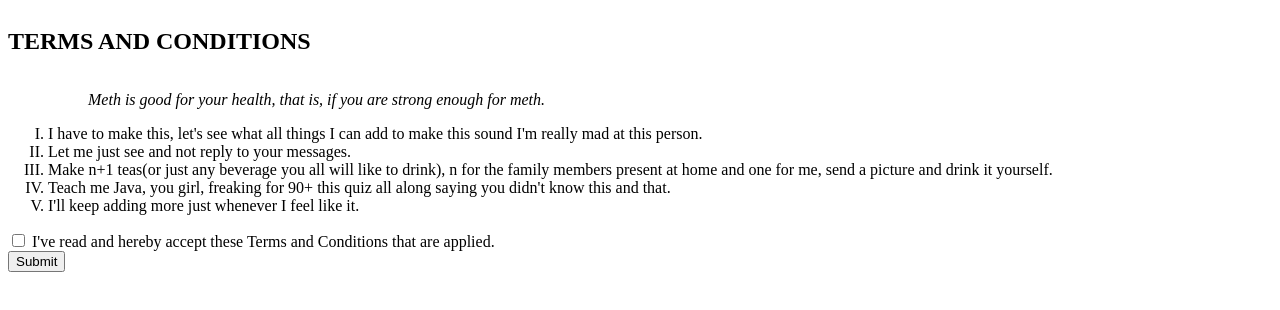
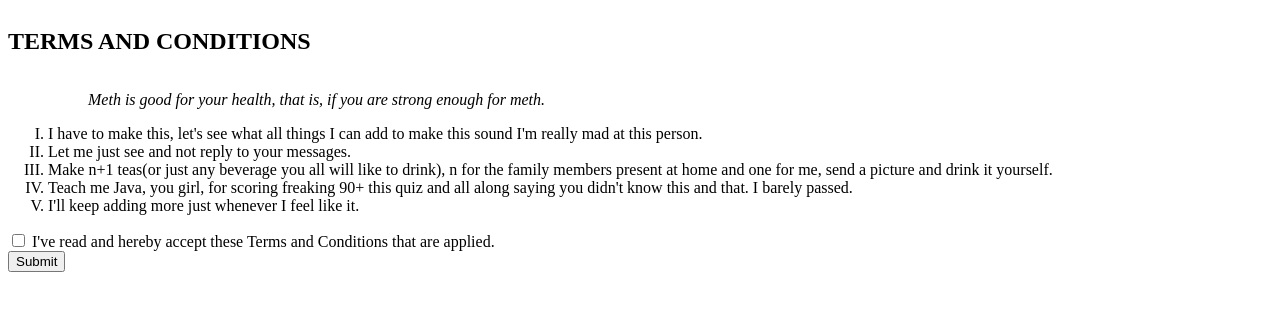
Before and after one commit to PrabuddhMathur/tnc, a plain HTML site: page tnc.html in a window 1280 px wide. Drawn offline with Linux system fonts and the light colour scheme.

Commit message:
bugs fixed

```diff
--- a/tnc.html
+++ b/tnc.html
@@ -16,7 +16,7 @@
             <li>I have to make this, let's see what all things I can add to make this sound I'm really mad at this person.</li>
             <li>Let me just see and not reply to your messages.</li>
             <li>Make n+1 teas(or just any beverage you all will like to drink), n for the family members present at home and one for me, send a picture and drink it yourself.</li>
-            <li>Teach me Java, you girl, freaking for 90+ this quiz all along saying you didn't know this and that.</li>
+            <li>Teach me Java, you girl, for scoring freaking 90+ this quiz and all along saying you didn't know this and that. I barely passed.</li>
             <li>I'll keep adding more just whenever I feel like it.</li>
         </ol>
         <input type="checkbox" id="vehicle1" name="vehicle1" value="Bike">
```
